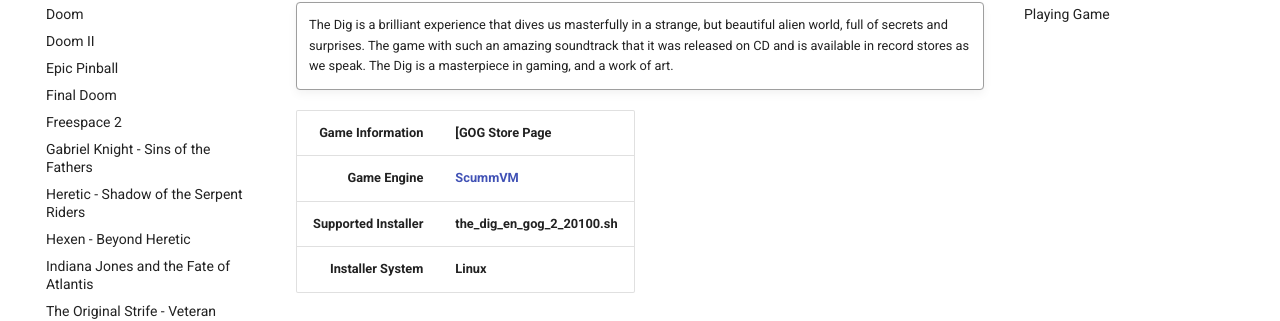
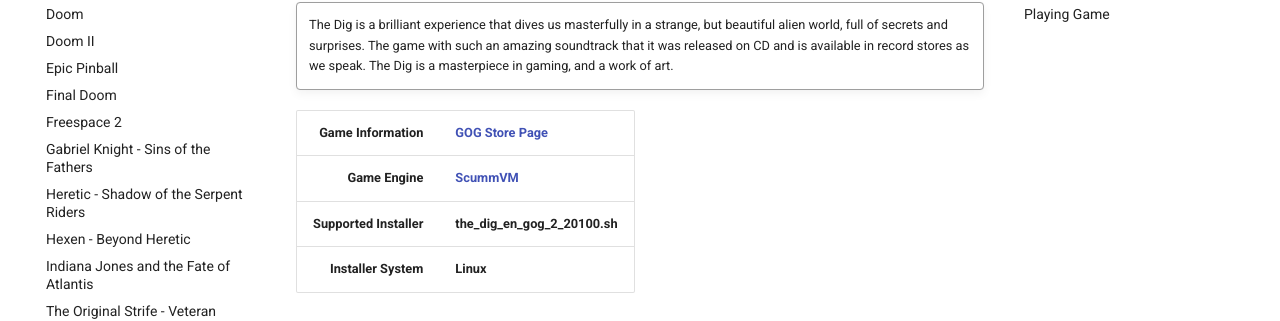
Before and after one commit to gooseberry/smoke, an MkDocs documentation site: the page built from docs/games/the-dig.md, in a window 1280 px wide and 900 px high. Shown: the part 226-547 px from the top of the window. Built offline with MkDocs 1.6.1 and Material for MkDocs 9.7.7, drawn with Linux system fonts in a browser that asks for light colours; comment, search, counter and statistics services are not loaded.

Commit message:
fix link

```diff
--- a/docs/games/the-dig.md
+++ b/docs/games/the-dig.md
@@ -10,7 +10,7 @@
 
     The Dig is a brilliant experience that dives us masterfully in a strange, but beautiful alien world, full of secrets and surprises.  The game with such an amazing soundtrack that it was released on CD and is available in record stores as we speak.  The Dig is a masterpiece in gaming, and a work of art.
 
-| Game Information | [GOG Store Page |
+| Game Information | [GOG Store Page][] |
 |--:|:--|
 | **Game Engine** | **[ScummVM][]** |
 | **Supported Installer** | **the_dig_en_gog_2_20100.sh** |
```
